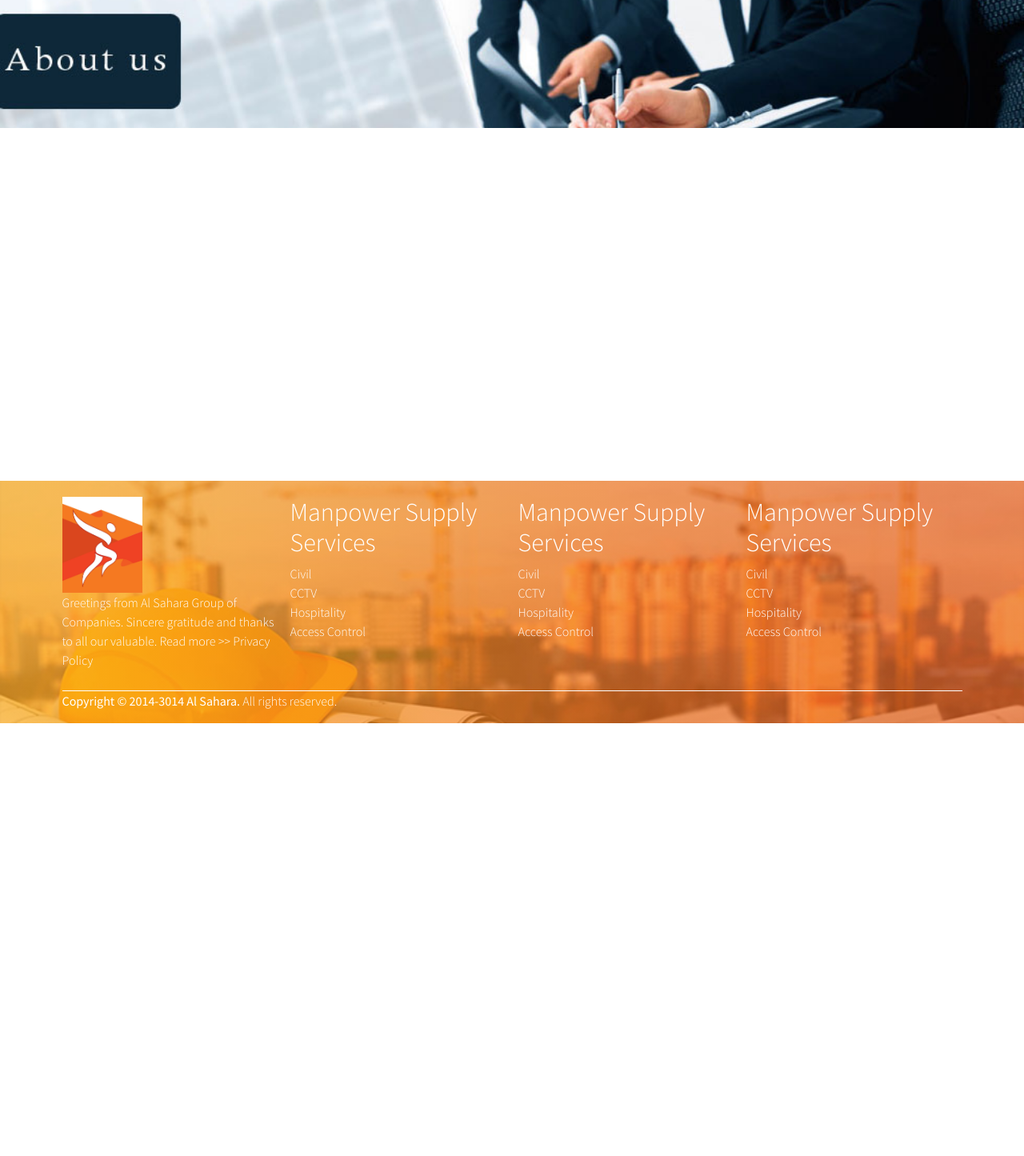
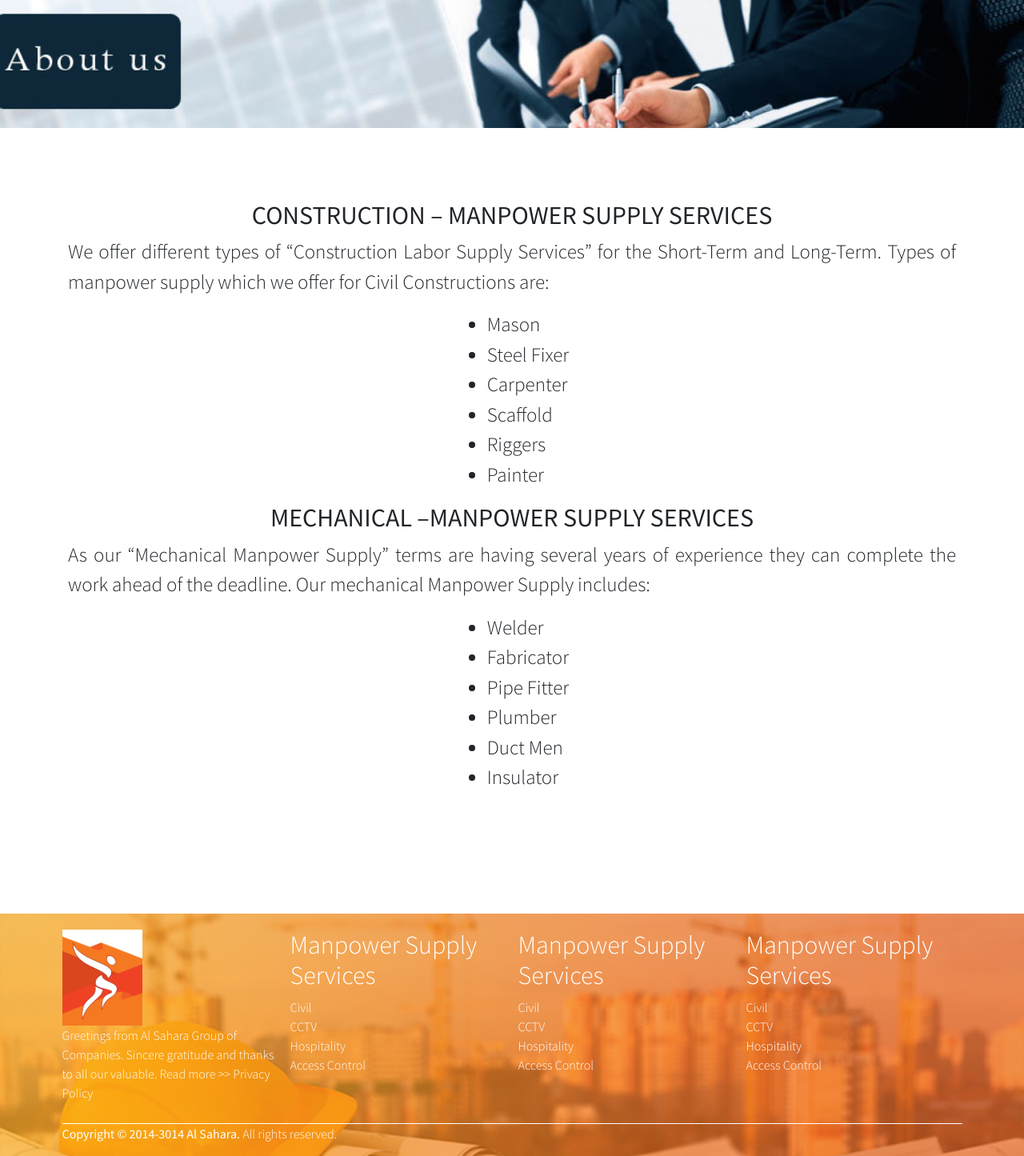
Before and after one commit to TafhimFaisal/al-sahara, a PHP site: page /services/civil.php in a window 1280 px wide. Shown: the part 206-1651 px from the top of the page at 80% size. Before the commit the page ends 1110 px from the top, so only its background shows below. Run offline with PHP 8.4, Linux system fonts and the light colour scheme; some libraries are stand-ins or nearby versions.

Commit message:
hospitality

```diff
--- a/services/access-control.php
+++ b/services/access-control.php
@@ -1,5 +1,5 @@
 <?php
-    $page = 'services/access-control.php';
+    $page = 'man-power-supply/access-control.php';
     $image = '/about-us-banner.jpg';
     include './../view/layouts/services_page_layout.php';
 ?>
--- a/services/cctv.php
+++ b/services/cctv.php
@@ -1,5 +1,5 @@
 <?php
-    $page = 'services/cctv.php';
+    $page = 'man-power-supply/cctv.php';
     $image = '/about-us-banner.jpg';
     include './../view/layouts/services_page_layout.php';
 ?>
--- a/services/hospitality.php
+++ b/services/hospitality.php
@@ -1,5 +1,5 @@
 <?php
-    $page = 'services/hospitality.php';
+    $page = 'man-power-supply/hospitality.php';
     $image = '/about-us-banner.jpg';
     include './../view/layouts/services_page_layout.php';
 ?>
--- /dev/null
+++ b/style/civil.css
@@ -0,0 +1,16 @@
+.civil{
+    height: auto;
+    display: flex;
+    flex-direction: column;
+    justify-content: center;
+    align-items: center;
+    text-align: justify;
+    padding-top: 90px;
+    padding-bottom: 135px;
+    font-size: 25px;
+    font-weight: 100;
+}
+
+.civil h1{
+    font-weight: 100;
+}
--- /dev/null
+++ b/style/hospitality.css
@@ -0,0 +1,16 @@
+.hospitality{
+    height: auto;
+    display: flex;
+    flex-direction: column;
+    justify-content: center;
+    align-items: center;
+    text-align: justify;
+    padding-top: 90px;
+    padding-bottom: 135px;
+    font-size: 25px;
+    font-weight: 100;
+}
+
+.hospitality h1,.hospitality h2{
+    font-weight: 100;
+}
--- a/style/style.css
+++ b/style/style.css
@@ -7,6 +7,9 @@
 @import './section.css';
 @import './about-us.css';
 @import './why-choose-us.css';
+@import './civil.css';
+@import './hospitality.css';
+
 
 .content-wrapper {
     background-color: white;
--- a/view/pages/man-power-supply/civil.php
+++ b/view/pages/man-power-supply/civil.php
@@ -0,0 +1,30 @@
+<div class="container">
+   <div class="civil">
+       <h2> CONSTRUCTION – MANPOWER SUPPLY SERVICES </h2>
+       <p>
+           We offer different types of “Construction Labor Supply Services” for the Short-Term and Long-Term. Types of manpower supply which we offer for Civil Constructions are:
+       </p>
+       <ul>
+           <li>Mason</li>
+           <li>Steel Fixer</li>
+           <li>Carpenter</li>
+           <li>Scaffold</li>
+           <li>Riggers</li>
+           <li>Painter</li>
+       </ul>
+       <h2> MECHANICAL –MANPOWER SUPPLY SERVICES </h2>
+       <p>
+           As our “Mechanical Manpower Supply” terms are having several years of experience they can complete the work ahead of the deadline. Our        mechanical Manpower Supply includes:
+       </p>
+       <ul>
+            <li>Welder</li>
+            <li>Fabricator</li>
+            <li>Pipe Fitter</li>
+            <li>Plumber</li>
+            <li>Duct Men</li>
+            <li>Insulator</li>
+       </ul>
+
+   </div>
+
+</div>
```
Also changed, not shown: view/pages/man-power-supply/hospitality.php (+62 -0 lines).
